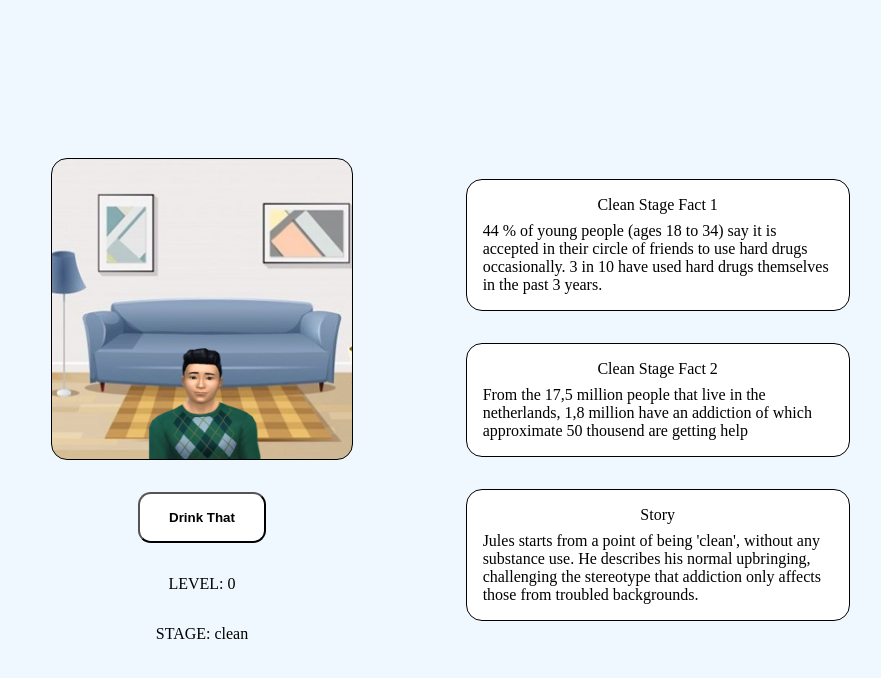
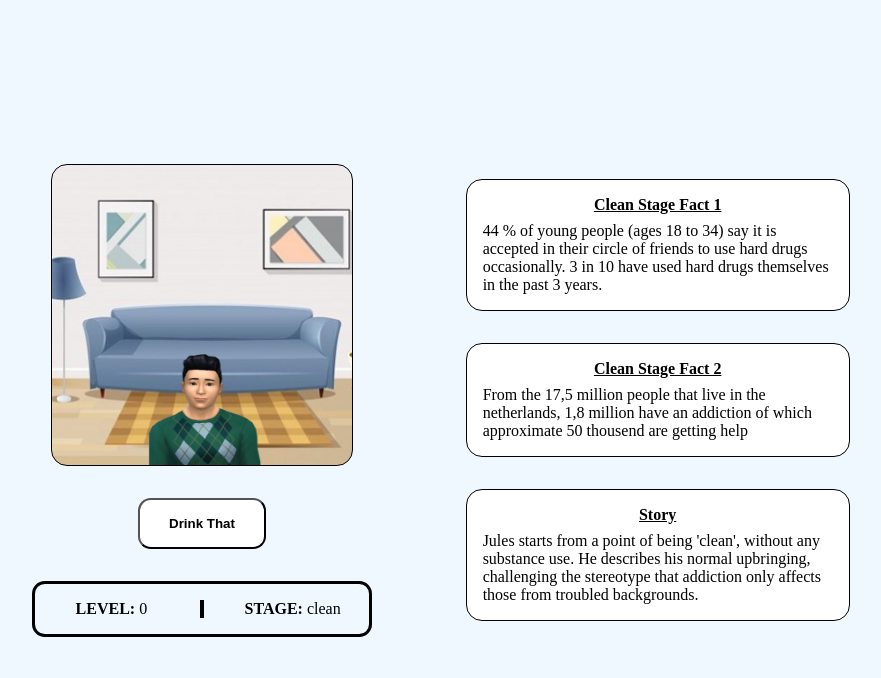
Before and after one commit to toni123321/B-S7-Addiction-game, a React (Vite) app: page / in a window 1280 px wide. Shown: the top 678 px of the page, without its empty margins (374-1255 px from the left). Built offline with nearby package versions, Linux system fonts and the light colour scheme.

Commit message:
feat: Create game dashboard design

```diff
--- a/src/App.css
+++ b/src/App.css
@@ -38,6 +38,28 @@
   height: 40%;
 }
 
+.outerDashboard {
+  border: 0.2rem solid black;
+  border-radius: 0.8rem;
+  width: 100%;
+  padding: 1rem;
+}
+
+.dashboard {
+  display: flex;
+  justify-content: space-between;
+}
+
+.sectionItem {
+  width: 40%;
+  text-align: center;
+}
+
+.pipe {
+  width: 0.2rem;
+  background-color: #000;
+}
+
 .drinkBtn {
   padding: 1rem 1.8rem;
   border-radius: 0.8rem;
@@ -64,3 +86,8 @@
   background-color: white;
   border-radius: 1rem;
 }
+
+.factTitle {
+  font-weight: 600;
+  text-decoration: underline;
+}
--- a/src/App.tsx
+++ b/src/App.tsx
@@ -206,7 +206,7 @@ const buttonStyle = (level: number) => ({
 function Fact({ title, description }: IFact) {
   return (
     <div className="fact">
-      <div>{title}</div>
+      <div className="factTitle">{title}</div>
       <div>{description}</div>
     </div>
   );
@@ -257,8 +257,17 @@ function App() {
               Drink That
             </button>
           </div>
-          <div>LEVEL: {level}</div>
-          <div>STAGE: {addiciton}</div>
+          <div className="outerDashboard">
+            <div className="dashboard">
+              <div className="sectionItem">
+                <b>LEVEL:</b> {level}
+              </div>
+              <div className="pipe"></div>
+              <div className="sectionItem">
+                <b>STAGE:</b> {addiciton}
+              </div>
+            </div>
+          </div>
         </div>
         <div className="factsList">
           {state[level].facts.map((fact, index) => (
```
